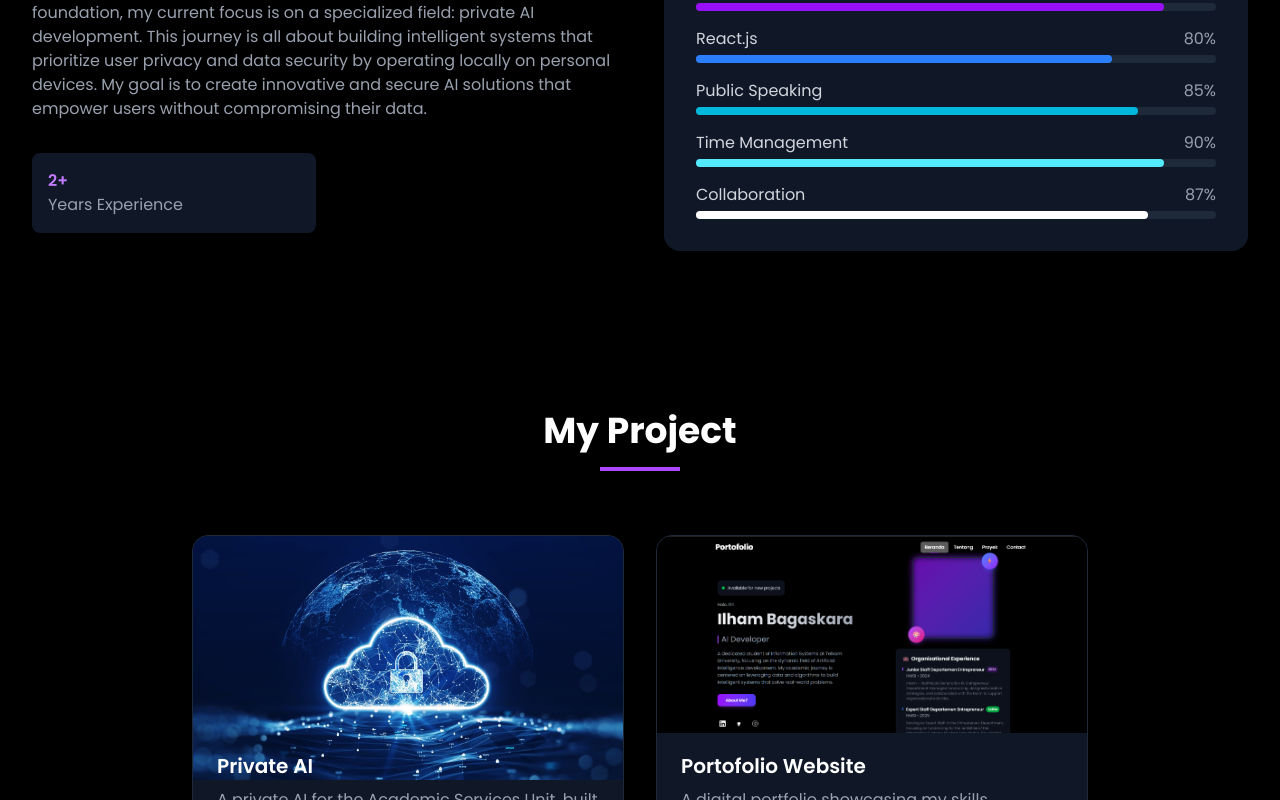
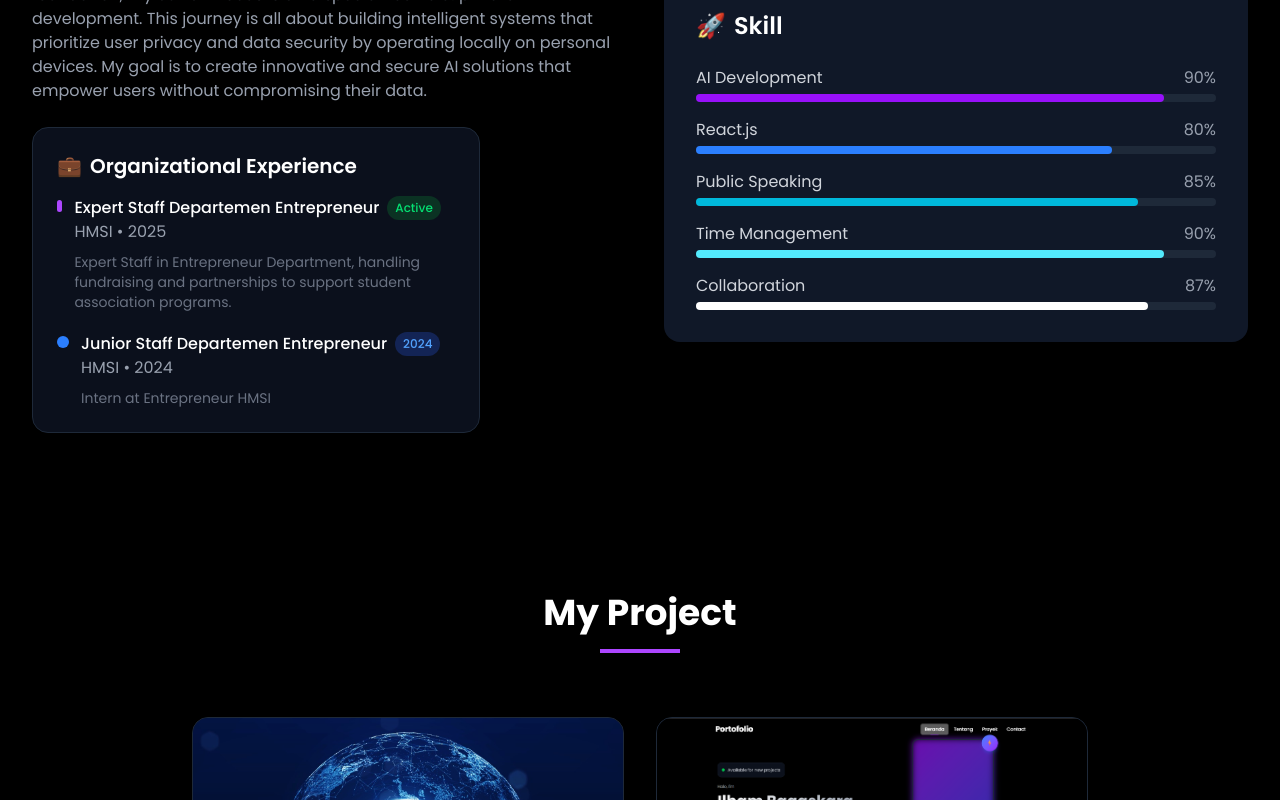
Before and after one commit to Ilbagas/Web-Portofolio, a React (Vite) app: page / in a window 1280 px wide. Shown: the part 1117-1917 px from the top of the page. Built offline with nearby package versions, Linux system fonts and the light colour scheme.

Commit message:
organizational card

```diff
--- a/src/App.jsx
+++ b/src/App.jsx
@@ -224,10 +224,38 @@ function App() {
                 I'm an Information Systems student at Telkom University with a growing passion for Artificial Intelligence. While my studies have provided a solid foundation, my current focus is on a specialized field: private AI development. This journey is all about building intelligent systems that prioritize user privacy and data security by operating locally on personal devices. My goal is to create innovative and secure AI solutions that empower users without compromising their data.
               </p>
 
-              <div className="grid grid-cols-2 gap-4 mt-8">
-                <div className="bg-gray-900 p-4 rounded-lg">
-                  <h4 className="text-purple-400 font-semibold">2+</h4>
-                  <p className="text-gray-400">Years Experience</p>
+                {/* Kartu pengalaman */}
+              <div className="mt-5 bg-gray-900/70 backdrop-blur-sm p-6 rounded-2xl border border-gray-800 w-full max-w-md shadow-xl">
+                <h3 className="text-xl font-semibold text-white mb-4 flex items-center gap-2">
+                  <span className="text-purple-500">💼</span>
+                  Organizational Experience
+                </h3>
+                <div className="space-y-5">
+                  <div className="group">
+                    <div className="flex items-start gap-3">
+                      <div className="mt-1 w-3 h-3 rounded-full bg-purple-500 group-hover:scale-125 transition-transform duration-300"></div>
+                      <div>
+                        <h4 className="text-white font-medium flex items-center gap-2">
+                          Expert Staff Departemen Entrepreneur
+                          <span className="text-xs px-2 py-1 bg-green-900/50 text-green-400 rounded-full">Active</span>
+                        </h4>
+                        <p className="text-gray-400">HMSI • 2025 </p>
+                        <p className="text-gray-500 text-sm mt-2">Expert Staff in Entrepreneur Department, handling fundraising and partnerships to support student association programs.</p>
+                      </div>
+                    </div>
+                  </div>
+                  <div className="group">
+                    <div className="flex items-start gap-3">
+                      <div className="mt-1 w-3 h-3 rounded-full bg-blue-500 group-hover:scale-125 transition-transform duration-300"></div>
+                      <div>
+                        <h4 className="text-white font-medium flex items-center gap-2">
+                          Junior Staff Departemen Entrepreneur
+                          <span className="text-xs px-2 py-1 bg-blue-900/50 text-blue-400 rounded-full">2024</span></h4>
+                        <p className="text-gray-400">HMSI • 2024</p>
+                        <p className="text-gray-500 text-sm mt-2">Intern at Entrepreneur HMSI</p>
+                      </div>
+                    </div>
+                  </div>
                 </div>
               </div>
             </div>
```
